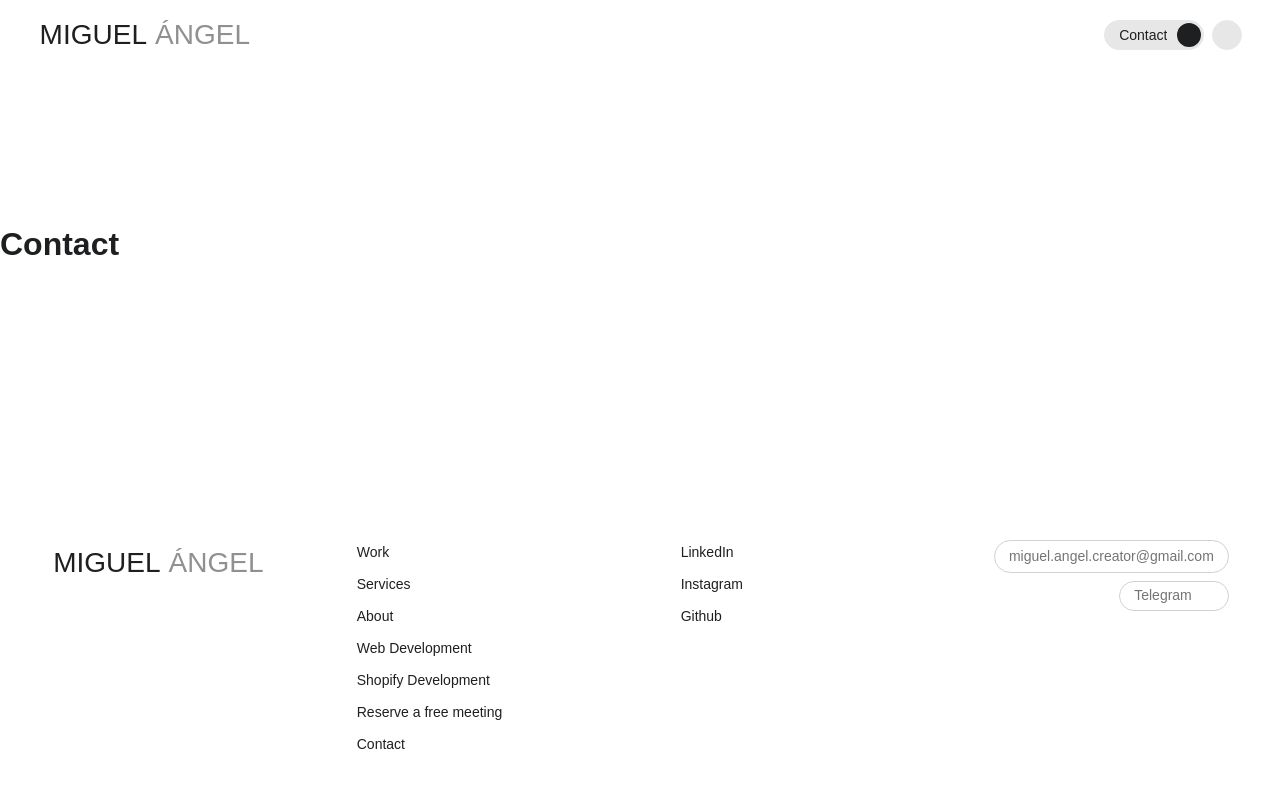
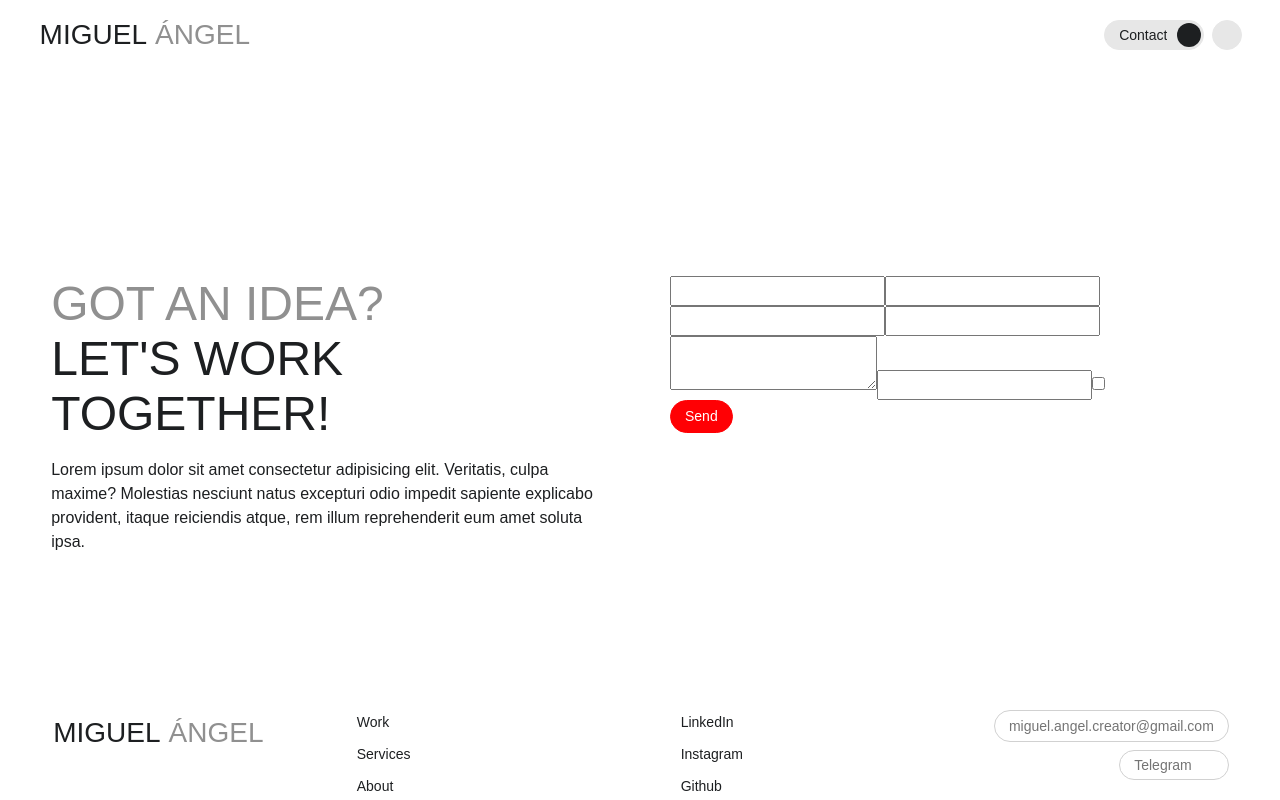
Before and after one commit to muchisx/v1_the_tiger, a React (Vite) app: page /contact in a window 1280 px wide. Shown: the top 800 px of the page. Built offline with nearby package versions, Linux system fonts and the light colour scheme; some icons are missing; a web font is replaced by a local one.

Commit message:
set up react hook form proto

```diff
--- a/package.json
+++ b/package.json
@@ -9,12 +9,13 @@
     "preview": "vite preview"
   },
   "dependencies": {
+    "@emailjs/browser": "^3.11.0",
     "@styled-icons/fluentui-system-filled": "^10.47.0",
-    "@styled-icons/fluentui-system-regular": "^10.47.0",
     "@styled-icons/styled-icon": "^10.7.0",
     "framer-motion": "^10.11.4",
     "react": "^18.2.0",
     "react-dom": "^18.2.0",
+    "react-hook-form": "^7.45.4",
     "react-router-dom": "^6.9.0",
     "styled-components": "^5.3.9",
     "vite-plugin-svgr": "^3.2.0"
--- a/src/pages/Contact.tsx
+++ b/src/pages/Contact.tsx
@@ -1,7 +1,66 @@
+// Dependencies
+import { useForm } from 'react-hook-form';
+// Components
+import Text from '@components/shared/Text/Text';
+import Button from '@components/shared/Button/Button';
+import Heading from '@components/shared/Heading/Heading';
+import SplitContent, { SplitContentCustom } from '@components/SplitContent/SplitContent';
+
 function Contact() {
+  const {
+    register,
+    handleSubmit,
+    formState: { errors },
+  } = useForm();
+
+  console.log(errors);
+
   return (
     <main className="page page--contact">
-      <h1>Contact</h1>
+      <SplitContent leftContent={{}} rightContent={{}}>
+        <SplitContentCustom location="first">
+          <Heading fontSize={{ all: '3.8rem', md: '4.8rem' }}>
+            <span className="highlight-primary">GOT AN IDEA?</span>
+            <br />
+            <span>LET&#39;S WORK TOGETHER!</span>
+          </Heading>
+
+          <Text>
+            Lorem ipsum dolor sit amet consectetur adipisicing elit. Veritatis, culpa maxime? Molestias nesciunt natus
+            excepturi odio impedit sapiente explicabo provident, itaque reiciendis atque, rem illum reprehenderit eum
+            amet soluta ipsa.
+          </Text>
+        </SplitContentCustom>
+
+        <SplitContentCustom location="second">
+          <form
+            onSubmit={handleSubmit((data) => {
+              console.log(data);
+            })}
+          >
+            <input
+              type="text"
+              {...register('firstName', {
+                required: 'This is required',
+                minLength: {
+                  value: 2,
+                  message: 'Minimum length is 2',
+                },
+              })}
+            />
+            <input type="text" {...register('lastName', { minLength: 2 })} />
+            <input type="email" {...register('email', { minLength: 5 })} />
+            <input type="tel" {...register('phone')} />
+            <textarea {...register('message')} />
+
+            <input type="text" {...register('referredBy')} />
+
+            <input type="checkbox" {...register('agreePolicy')} />
+
+            <Button buttonRole="submit" variant="tertiary" text="Send" />
+          </form>
+        </SplitContentCustom>
+      </SplitContent>
     </main>
   );
 }
```
Also changed, not shown: 2 other files (tests, documents, lock files or other folders).
